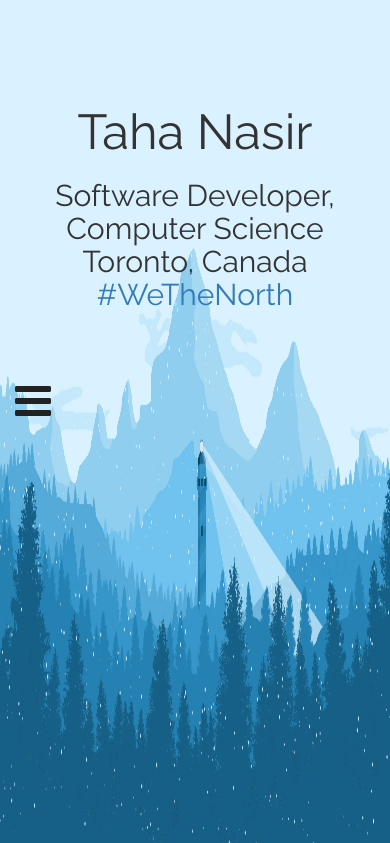
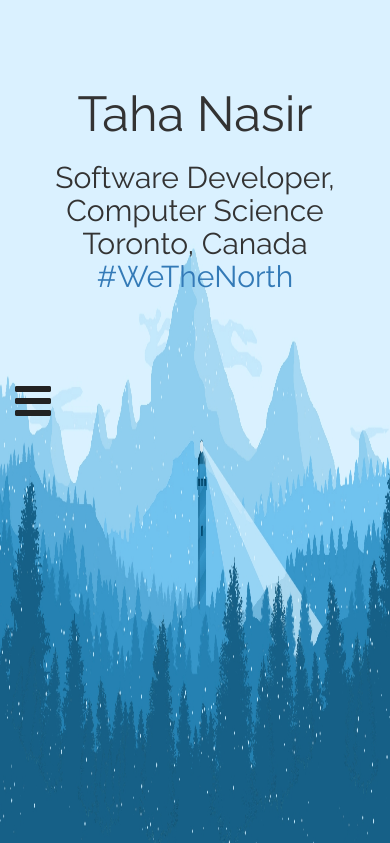
Before and after one commit to tahanasir/tahanasir.github.io, a PHP site: page / in a window 390 px wide. Shown: the top 843 px of the page. Run offline with PHP 8.4, Linux system fonts and the light colour scheme; some libraries are stand-ins or nearby versions.

Commit message:
multiple browsers15

```diff
--- a/css/style.css
+++ b/css/style.css
@@ -81,7 +81,7 @@ display                : none !important;
 }
 
 #home-h1 {
-padding-top            : 15%;
+padding-top            : 10%;
 font-size              : 350%;
 }
 
@@ -104,7 +104,7 @@ display                : none !important;
 }
 
 #home-h1 {
-padding-top            : 15%;
+padding-top            : 10%;
 font-size              : 350%;
 }
 
```
